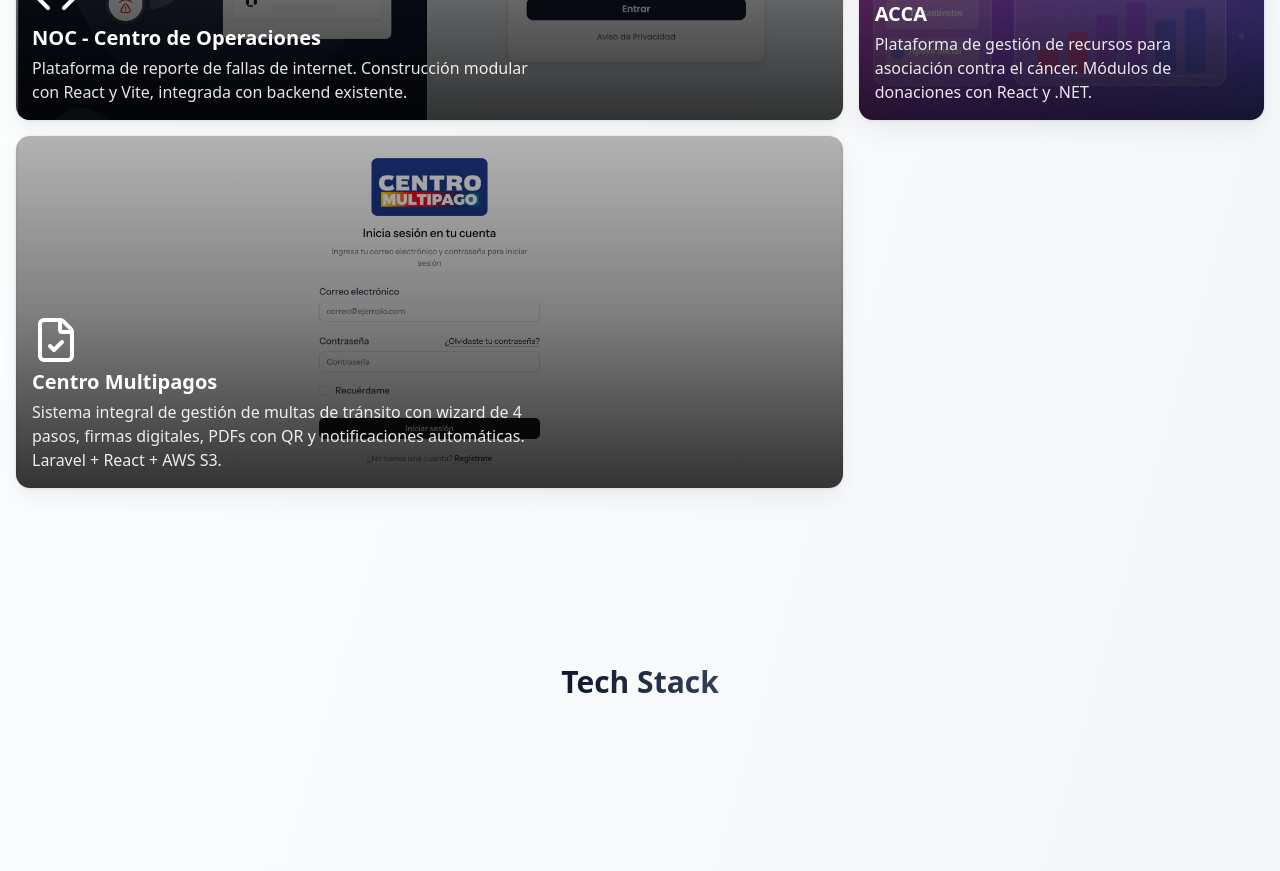
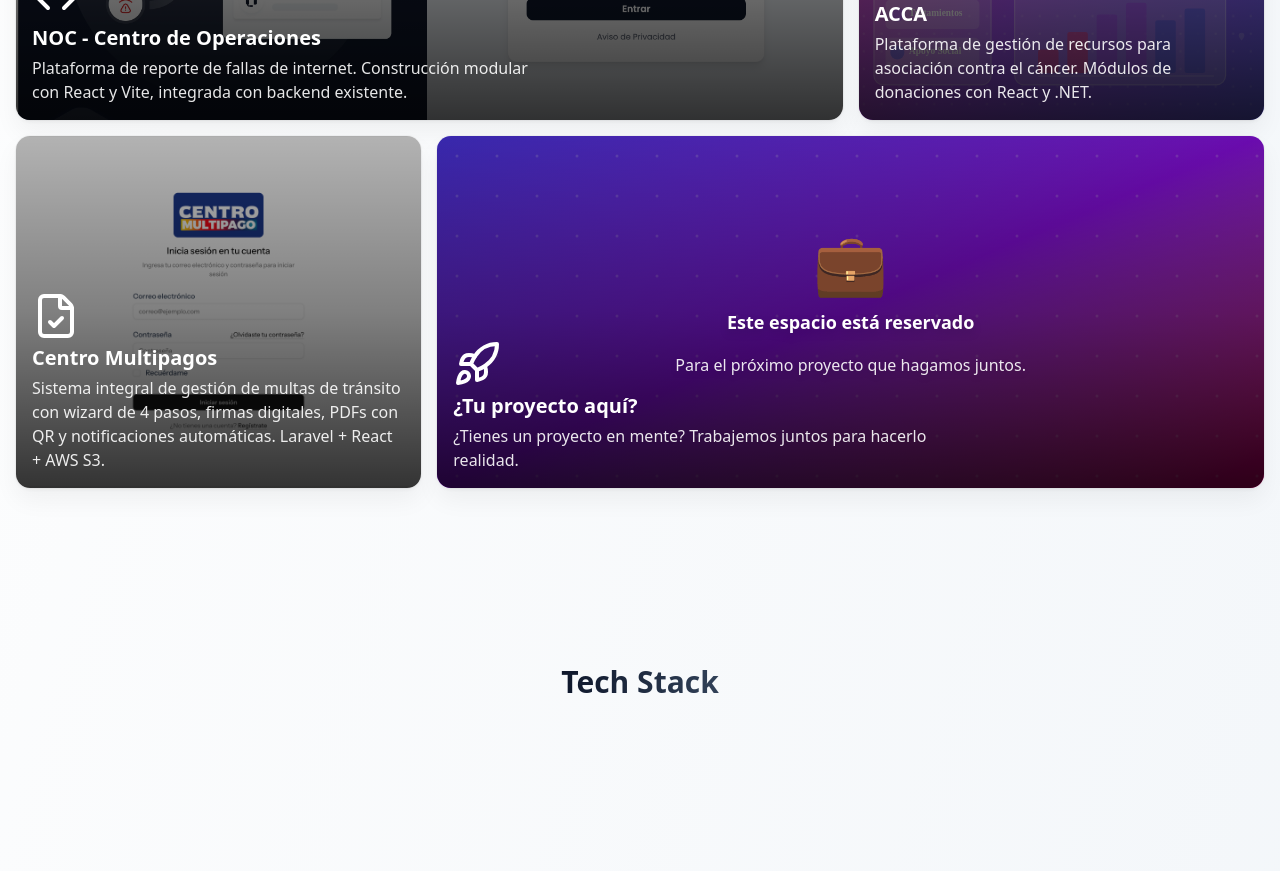
Before and after one commit to LuisBetancourt-2910/new-portafolio-v2, a Next.js app: page / in a window 1280 px wide. Shown: the part 1880-2751 px from the top of the page. Built offline with nearby package versions, Linux system fonts and the light colour scheme; no server answers.

Commit message:
agrega sección "Tu proyecto aquí" en el Dashboard y mejora el diseño del icono de Open Graph
agrega sección "Tu proyecto aquí" en el Dashboard y mejora el diseño del icono de Open Graph

```diff
--- a/messages/en.json
+++ b/messages/en.json
@@ -58,6 +58,13 @@
     "multas": {
       "title": "Multipayment Center",
       "description": "Comprehensive traffic fines management system with 4-step wizard, digital signatures, QR PDFs and automatic notifications. Laravel + React + AWS S3."
+    },
+    "yourProject": {
+      "title": "Your project here?",
+      "reserved": "This space is reserved",
+      "subtitle": "For the next project we build together.",
+      "description": "Have a project in mind? Let's work together to make it a reality.",
+      "cta": "Contact me"
     }
   },
   "contact": {
--- a/messages/es.json
+++ b/messages/es.json
@@ -58,6 +58,13 @@
     "multas": {
       "title": "Centro Multipagos",
       "description": "Sistema integral de gestión de multas de tránsito con wizard de 4 pasos, firmas digitales, PDFs con QR y notificaciones automáticas. Laravel + React + AWS S3."
+    },
+    "yourProject": {
+      "title": "¿Tu proyecto aquí?",
+      "reserved": "Este espacio está reservado",
+      "subtitle": "Para el próximo proyecto que hagamos juntos.",
+      "description": "¿Tienes un proyecto en mente? Trabajemos juntos para hacerlo realidad.",
+      "cta": "Contáctame"
     }
   },
   "contact": {
--- a/src/app/Dashboard/Dashboard.tsx
+++ b/src/app/Dashboard/Dashboard.tsx
@@ -306,7 +306,7 @@ export default function Dashboard() {
               />
               <BentoCard
                 name={t('projects.multas.title')}
-                className="col-span-3 lg:col-span-2"
+                className="col-span-3 lg:col-span-1"
                 background={
                   <>
                     <img
@@ -321,6 +321,42 @@ export default function Dashboard() {
                 description={t('projects.multas.description')}
                 href="#"
                 cta={t('projects.viewProject')}
+                hasImage={true}
+              />
+              <BentoCard
+                name={t('projects.yourProject.title')}
+                className="col-span-3 lg:col-span-2"
+                background={
+                  <>
+                    <div className="absolute inset-0 bg-gradient-to-br from-indigo-600 via-purple-600 to-pink-600 dark:from-indigo-900 dark:via-purple-900 dark:to-pink-900" />
+                    <div className="absolute inset-0 opacity-20">
+                      <svg className="w-full h-full" xmlns="http://www.w3.org/2000/svg">
+                        <defs>
+                          <pattern id="grid" width="40" height="40" patternUnits="userSpaceOnUse">
+                            <circle cx="20" cy="20" r="1.5" fill="white" />
+                          </pattern>
+                        </defs>
+                        <rect width="100%" height="100%" fill="url(#grid)" />
+                      </svg>
+                    </div>
+                    <div className="absolute inset-0 bg-gradient-to-t from-black/80 via-black/50 to-black/30" />
+                    <div className="absolute inset-0 flex items-start lg:items-center justify-center pt-8 lg:pt-0 p-4">
+                      <div className="text-center space-y-2 lg:space-y-4 px-4 lg:px-6 max-w-full">
+                        <div className="text-4xl lg:text-6xl mb-2 lg:mb-4">💼</div>
+                        <div className="text-base lg:text-lg font-semibold text-white drop-shadow-lg leading-snug lg:leading-relaxed">
+                          {t('projects.yourProject.reserved')}
+                        </div>
+                        <div className="text-sm lg:text-base text-white/90 drop-shadow-md leading-snug">
+                          {t('projects.yourProject.subtitle')}
+                        </div>
+                      </div>
+                    </div>
+                  </>
+                }
+                Icon={Rocket}
+                description={t('projects.yourProject.description')}
+                href="mailto:joseluisgarciabeta@gmail.com"
+                cta={t('projects.yourProject.cta')}
                 hasImage={true}
               />
               </BentoGrid>
--- a/src/app/opengraph-image.tsx
+++ b/src/app/opengraph-image.tsx
@@ -110,31 +110,102 @@ export default async function Image() {
               zIndex: 10,
             }}
           >
-            {/* Icono LB */}
+            {/* Icono LB - Estilo Console */}
             <div
               style={{
                 display: 'flex',
-                width: '140px',
-                height: '140px',
+                width: '160px',
+                height: '160px',
                 backgroundColor: '#ffffff',
-                borderRadius: '50%',
                 alignItems: 'center',
                 justifyContent: 'center',
                 marginBottom: '32px',
                 boxShadow: '0 20px 60px rgba(16, 185, 129, 0.3)',
-                border: '4px solid #10b981',
+                border: '4px solid #000000',
+                borderRadius: '4px',
+                position: 'relative',
+                overflow: 'hidden',
               }}
             >
+              {/* Barra superior de consola */}
+              <div
+                style={{
+                  position: 'absolute',
+                  top: '0',
+                  left: '0',
+                  right: '0',
+                  height: '24px',
+                  backgroundColor: '#000000',
+                  display: 'flex',
+                  alignItems: 'center',
+                  paddingLeft: '8px',
+                }}
+              >
+                <div
+                  style={{
+                    display: 'flex',
+                    fontFamily: 'monospace',
+                    fontSize: '10px',
+                    fontWeight: 'bold',
+                    color: '#ffffff',
+                  }}
+                >
+                  &gt; console
+                </div>
+              </div>
+
+              {/* Contenedor de letras L y B – réplica SVG */}
               <div
                 style={{
                   display: 'flex',
-                  fontSize: '72px',
-                  fontWeight: 'bold',
-                  color: '#000000',
-                  fontFamily: 'monospace',
+                  position: 'relative',
+                  width: '120px',
+                  height: '100px',
+                  marginTop: '24px',
                 }}
               >
-                LB
+                {/* Letra L */}
+                <div
+                  style={{
+                    position: 'absolute',
+                    left: '20px',
+                    top: '14px',
+                    width: '8px',
+                    height: '72px',
+                    backgroundColor: '#000',
+                  }}
+                />
+                <div
+                  style={{
+                    position: 'absolute',
+                    left: '20px',
+                    top: '78px',
+                    width: '32px',
+                    height: '8px',
+                    backgroundColor: '#000',
+                  }}
+                />
+
+                {/* Letra B */}
+                <div
+                  style={{
+                    position: 'absolute',
+                    left: '68px',
+                    top: '14px',
+                    width: '8px',
+                    height: '72px',
+                    backgroundColor: '#000',
+                  }}
+                />
+
+                {/* Líneas horizontales */}
+                <div style={{ position: 'absolute', left: '68px', top: '14px', width: '32px', height: '8px', backgroundColor: '#000' }} />
+                <div style={{ position: 'absolute', left: '68px', top: '46px', width: '32px', height: '8px', backgroundColor: '#000' }} />
+                <div style={{ position: 'absolute', left: '68px', top: '78px', width: '32px', height: '8px', backgroundColor: '#000' }} />
+
+                {/* Bloques derechos */}
+                <div style={{ position: 'absolute', left: '100px', top: '22px', width: '8px', height: '24px', backgroundColor: '#000' }} />
+                <div style={{ position: 'absolute', left: '100px', top: '54px', width: '8px', height: '24px', backgroundColor: '#000' }} />
               </div>
             </div>
 
--- a/src/components/LanguageToggler/language-toggler.tsx
+++ b/src/components/LanguageToggler/language-toggler.tsx
@@ -44,7 +44,8 @@ export function LanguageToggler() {
                 className="relative inline-flex h-12 w-12 items-center justify-center rounded-full bg-slate-900/10 dark:bg-white/10 backdrop-blur-sm border border-slate-900/20 dark:border-white/20"
                 aria-label="Toggle language"
             >
-                <span className="text-sm font-bold text-slate-900 dark:text-white">ES</span>
+                <div className="absolute text-4xl opacity-10 text-slate-900 dark:text-white">文</div>
+                <span className="relative z-10 text-sm font-bold text-slate-900 dark:text-white">ES</span>
             </button>
         );
     }
@@ -56,6 +57,12 @@ export function LanguageToggler() {
             className="group relative inline-flex h-12 w-12 items-center justify-center overflow-hidden rounded-full bg-slate-900/10 dark:bg-white/10 backdrop-blur-sm border border-slate-900/20 dark:border-white/20 hover:bg-slate-900/20 dark:hover:bg-white/20 transition-all hover:scale-105 disabled:opacity-50 disabled:cursor-wait"
             aria-label={`Switch to ${locale === "es" ? "English" : "Español"}`}
         >
+            {/* Kanji/Symbol background - always visible */}
+            <div className="absolute text-4xl font-bold text-slate-900 dark:text-white opacity-10">
+                文
+            </div>
+
+            {/* ES text */}
             <motion.div
                 initial={false}
                 animate={{
@@ -67,13 +74,14 @@ export function LanguageToggler() {
                     duration: 0.3,
                     ease: "easeInOut",
                 }}
-                className="absolute"
+                className="absolute z-10"
             >
                 <span className="text-sm font-bold text-slate-900 dark:text-white">
                     ES
                 </span>
             </motion.div>
 
+            {/* EN text */}
             <motion.div
                 initial={false}
                 animate={{
@@ -85,7 +93,7 @@ export function LanguageToggler() {
                     duration: 0.3,
                     ease: "easeInOut",
                 }}
-                className="absolute"
+                className="absolute z-10"
             >
                 <span className="text-sm font-bold text-slate-900 dark:text-white">
                     EN
```
